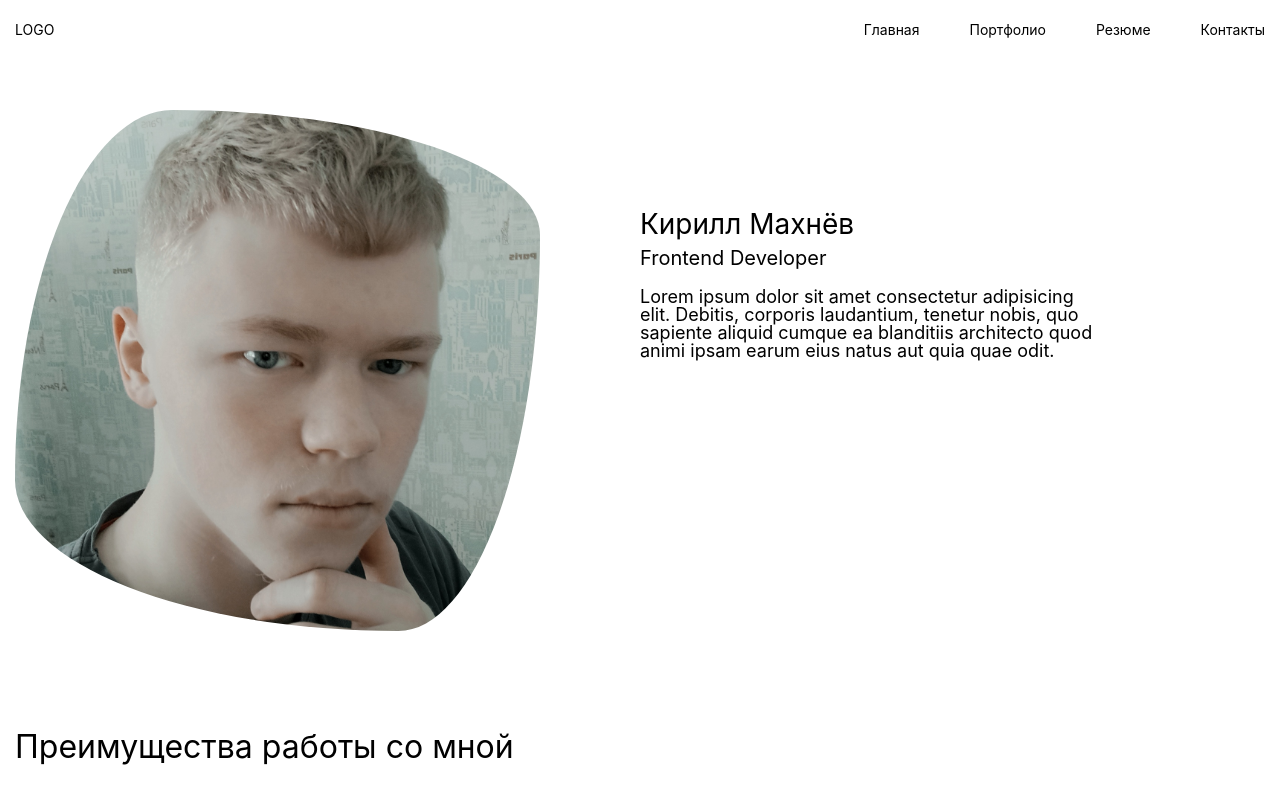
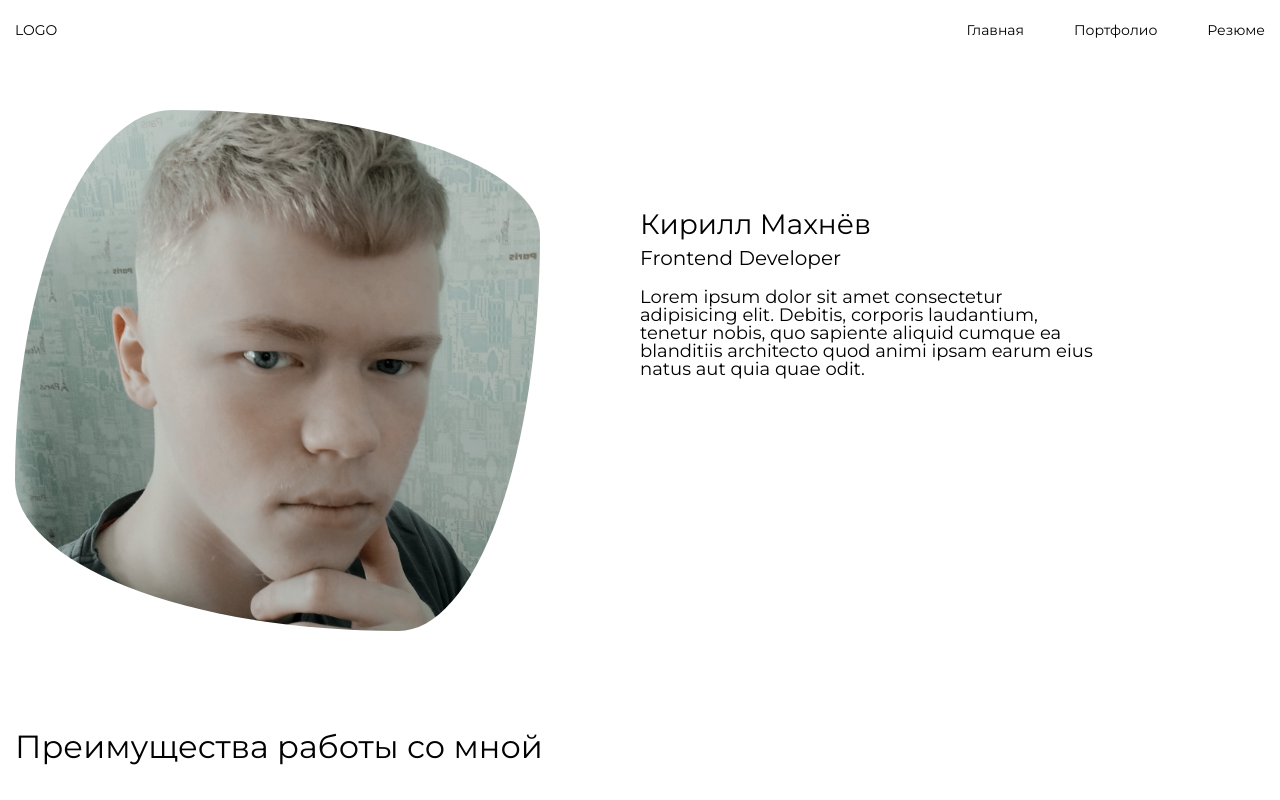
Before and after one commit to notequal21/portfolio, a React (Create React App) app: page / in a window 1280 px wide. Shown: the top 800 px of the page. Built offline with nearby package versions, Linux system fonts and the light colour scheme.

Commit message:
installed some fonst | default font was changet to montserat | contacts page was deleted

```diff
--- a/src/App.js
+++ b/src/App.js
@@ -17,7 +17,7 @@ function App() {
           <Routes>
             <Route path='*' element={<Main />} />
             <Route path='portfolio' element={<Portfolio />} />
-            <Route path='contacts' element={<Contacts />} />
+            {/* <Route path='contacts' element={<Contacts />} /> */}
             <Route path='resume' element={<Resume />} />
           </Routes>
         </div>
--- a/src/components/Header/Header.jsx
+++ b/src/components/Header/Header.jsx
@@ -13,7 +13,7 @@ let Header = () => {
             <Link to=''>Главная</Link>
             <Link to='portfolio'>Портфолио</Link>
             <Link to='resume'>Резюме</Link>
-            <Link to='contacts'>Контакты</Link>
+            {/* <Link to='contacts'>Контакты</Link> */}
           </div>
         </div>
       </div>
--- a/src/index.scss
+++ b/src/index.scss
@@ -1,8 +1,11 @@
+@import url('https://fonts.googleapis.com/css2?family=Montserrat:ital,wght@0,100;0,200;0,300;0,400;0,500;0,600;0,700;0,800;0,900;1,100;1,200;1,300;1,400;1,500;1,600;1,700;1,800;1,900&family=Roboto:ital,wght@0,100;0,300;0,400;0,500;0,700;0,900;1,100;1,300;1,400;1,500;1,700;1,900&display=swap');
+
 body {
   margin: 0;
-  font-family: -apple-system, BlinkMacSystemFont, 'Segoe UI', 'Roboto', 'Oxygen',
-    'Ubuntu', 'Cantarell', 'Fira Sans', 'Droid Sans', 'Helvetica Neue',
-    sans-serif;
+  // font-family: -apple-system, BlinkMacSystemFont, 'Segoe UI', 'Roboto', 'Oxygen',
+  //   'Ubuntu', 'Cantarell', 'Fira Sans', 'Droid Sans', 'Helvetica Neue',
+  //   sans-serif;
+	font-family: 'Montserrat';
   -webkit-font-smoothing: antialiased;
   -moz-osx-font-smoothing: grayscale;
 }
```
